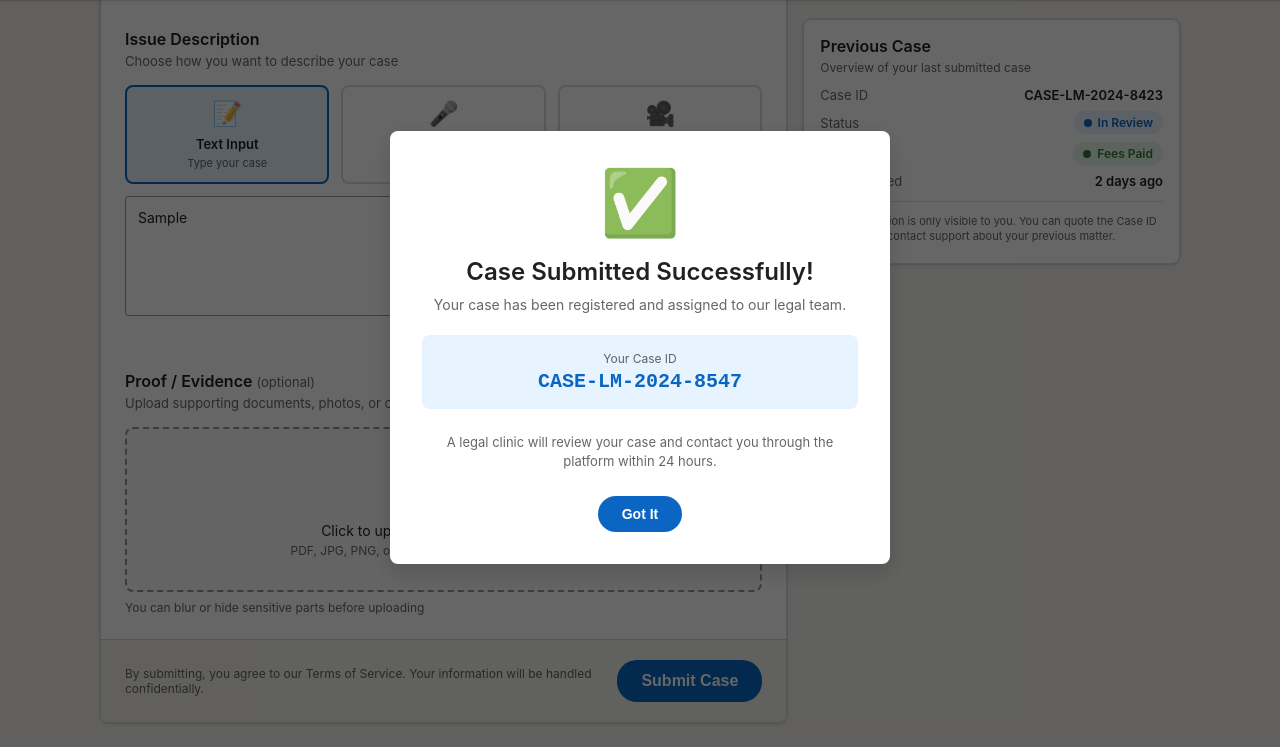
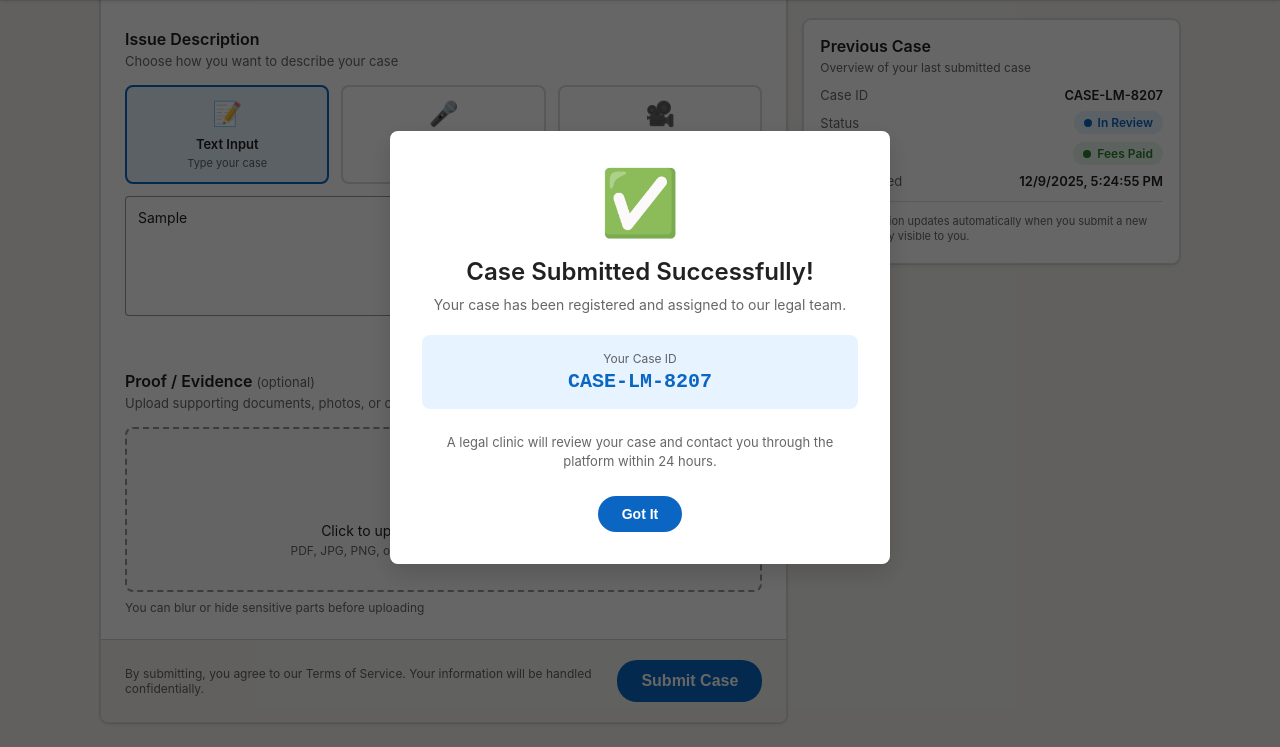
Before and after one commit to Rashi-08/Legal-Minds, a plain HTML site: page user/portal.html in a window 1280 px wide. Both pictures are taken after typing "Sample", "Sample", "Sample" into the empty fields and a click on the button "Submit Case". Shown: the part 782-1529 px from the top of the page. Drawn offline with Linux system fonts and the light colour scheme.

Commit message:
build user portal

```diff
--- a/user/portal.html
+++ b/user/portal.html
@@ -108,7 +108,7 @@
       padding: 0 24px;
     }
 
-    /* NEW: layout to hold current form + previous case sidebar */
+    /* Layout: current form + previous case sidebar */
     .layout {
       display: flex;
       gap: 16px;
@@ -127,7 +127,7 @@
       overflow: hidden;
     }
 
-    /* NEW: sidebar card for previous case */
+    /* Previous Case Sidebar */
     .side-card {
       flex: 1;
       background: #ffffff;
@@ -914,36 +914,34 @@
         </div>
       </div>
 
-      <!-- Previous Case Sidebar -->
-      <aside class="side-card">
+      <!-- Previous Case Sidebar (dynamic) -->
+      <aside class="side-card" id="prev-case-card">
         <div class="side-title">Previous Case</div>
         <div class="side-sub">Overview of your last submitted case</div>
 
         <div class="side-row">
           <span class="side-label">Case ID</span>
-          <span class="side-value">CASE-LM-2024-8423</span>
+          <span class="side-value" id="prev-case-id">Not available</span>
         </div>
 
         <div class="side-row">
           <span class="side-label">Status</span>
-          <!-- change status-open to status-closed if needed -->
-          <span class="status-pill status-open">In Review</span>
+          <span class="status-pill status-open" id="prev-case-status">No previous case</span>
         </div>
 
         <div class="side-row">
           <span class="side-label">Fees</span>
-          <!-- toggle between status-paid / status-unpaid -->
-          <span class="status-pill status-paid">Fees Paid</span>
+          <span class="status-pill status-unpaid" id="prev-case-fees">Unknown</span>
         </div>
 
         <div class="side-row">
           <span class="side-label">Last Updated</span>
-          <span class="side-value">2 days ago</span>
+          <span class="side-value" id="prev-case-time">—</span>
         </div>
 
         <div class="side-divider"></div>
         <div class="side-note">
-          This information is only visible to you. You can quote the Case ID above if you contact support about your previous matter.
+          This information updates automatically when you submit a new case. It is only visible to you.
         </div>
       </aside>
     </div>
@@ -970,67 +968,111 @@
   </div>
 
   <script>
+    // Load previous case from localStorage when page loads
+    window.addEventListener("load", () => {
+      const prevCase = JSON.parse(localStorage.getItem("previousCase"));
+      if (prevCase) {
+        updatePreviousCaseUI(prevCase);
+      }
+    });
+
     // Category selection
-    document.querySelectorAll('.category-card').forEach(card => {
-      card.addEventListener('click', function() {
-        document.querySelectorAll('.category-card').forEach(c => c.classList.remove('selected'));
-        this.classList.add('selected');
+    document.querySelectorAll(".category-card").forEach(card => {
+      card.addEventListener("click", function() {
+        document.querySelectorAll(".category-card").forEach(c => c.classList.remove("selected"));
+        this.classList.add("selected");
       });
     });
 
     // Input mode selection
-    document.querySelectorAll('.mode-btn').forEach(btn => {
-      btn.addEventListener('click', function() {
+    document.querySelectorAll(".mode-btn").forEach(btn => {
+      btn.addEventListener("click", function() {
         const mode = this.dataset.mode;
 
-        document.querySelectorAll('.mode-btn').forEach(b => b.classList.remove('active'));
-        this.classList.add('active');
+        // Update button states
+        document.querySelectorAll(".mode-btn").forEach(b => b.classList.remove("active"));
+        this.classList.add("active");
 
-        document.getElementById('text-input').style.display = mode === 'text' ? 'block' : 'none';
-        document.getElementById('voice-input').classList.toggle('active', mode === 'voice');
-        document.getElementById('video-input').classList.toggle('active', mode === 'video');
+        // Show/hide input areas
+        document.getElementById("text-input").style.display = mode === "text" ? "block" : "none";
+        document.getElementById("voice-input").classList.toggle("active", mode === "voice");
+        document.getElementById("video-input").classList.toggle("active", mode === "video");
       });
     });
 
     // Character counter
-    const textarea = document.getElementById('case-description');
-    const counter = document.getElementById('char-counter');
+    const textarea = document.getElementById("case-description");
+    const counter = document.getElementById("char-counter");
 
-    textarea.addEventListener('input', () => {
+    textarea.addEventListener("input", () => {
       const length = textarea.value.length;
       counter.textContent = `${length} / 1000 characters`;
     });
 
     // Voice recording (placeholder)
-    document.getElementById('voice-record-btn').addEventListener('click', function() {
-      if (this.textContent === 'Start Recording') {
-        this.textContent = 'Stop Recording';
-        this.classList.add('recording');
+    document.getElementById("voice-record-btn").addEventListener("click", function() {
+      if (this.textContent === "Start Recording") {
+        this.textContent = "Stop Recording";
+        this.classList.add("recording");
+        // Add actual recording logic here
       } else {
-        this.textContent = 'Start Recording';
-        this.classList.remove('recording');
+        this.textContent = "Start Recording";
+        this.classList.remove("recording");
+        // Stop recording logic here
       }
     });
 
     // Video recording (placeholder)
-    document.getElementById('video-record-btn').addEventListener('click', function() {
-      if (this.textContent === 'Start Recording') {
-        this.textContent = 'Stop Recording';
-        this.classList.add('recording');
+    document.getElementById("video-record-btn").addEventListener("click", function() {
+      if (this.textContent === "Start Recording") {
+        this.textContent = "Stop Recording";
+        this.classList.add("recording");
+        // Add actual recording logic here
       } else {
-        this.textContent = 'Start Recording';
-        this.classList.remove('recording');
+        this.textContent = "Start Recording";
+        this.classList.remove("recording");
+        // Stop recording logic here
       }
     });
 
-    // Submit case
+    // Submit case: create fake case, store as previous, update sidebar, show modal
     function submitCase() {
-      document.getElementById('success-modal').classList.add('active');
+      const newCase = {
+        id: "CASE-LM-" + Math.floor(1000 + Math.random() * 90000),
+        status: "In Review",
+        fees: Math.random() > 0.5 ? "Paid" : "Pending",
+        time: new Date().toLocaleString()
+      };
+
+      // Save to localStorage
+      localStorage.setItem("previousCase", JSON.stringify(newCase));
+
+      // Update sidebar
+      updatePreviousCaseUI(newCase);
+
+      // Update modal Case ID and show modal
+      document.querySelector(".case-id-value").textContent = newCase.id;
+      document.getElementById("success-modal").classList.add("active");
     }
 
-    // Close modal
+    function updatePreviousCaseUI(caseData) {
+      document.getElementById("prev-case-id").textContent = caseData.id;
+      document.getElementById("prev-case-status").textContent = caseData.status;
+      document.getElementById("prev-case-fees").textContent =
+        caseData.fees === "Paid" ? "Fees Paid" : "Fees Pending";
+      document.getElementById("prev-case-time").textContent = caseData.time;
+
+      // Update status badge class
+      document.getElementById("prev-case-status").className =
+        "status-pill " + (caseData.status === "In Review" ? "status-open" : "status-closed");
+
+      // Update fees badge class
+      document.getElementById("prev-case-fees").className =
+        "status-pill " + (caseData.fees === "Paid" ? "status-paid" : "status-unpaid");
+    }
+
     function closeModal() {
-      document.getElementById('success-modal').classList.remove('active');
+      document.getElementById("success-modal").classList.remove("active");
     }
   </script>
 </body>
```
